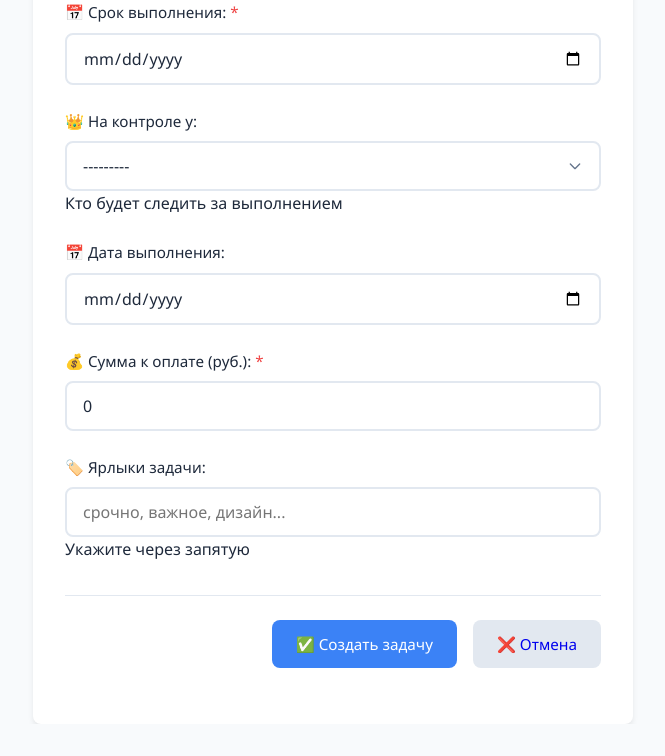
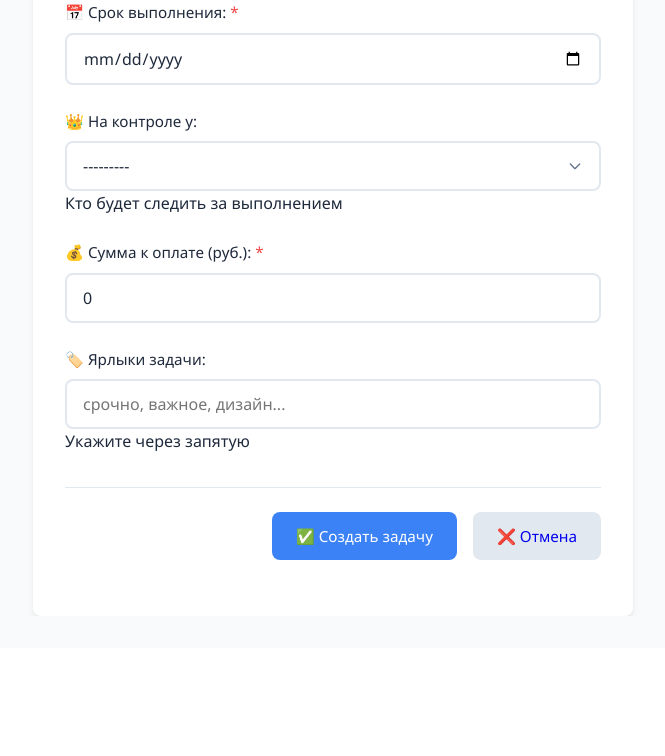
Before and after one commit to EscapingKotaro/CyndykTaskManager, a Django app: page /create-task/ in a window 1280 px wide. Shown: the part 545-1301 px from the top of the page, without its empty margins (307-972 px from the left). After the commit the page ends 1161 px from the top, so only its background shows below. Run offline with Django 5.2, Linux system fonts and the light colour scheme; a user stored in the database is signed in; data comes from the database, SQL or seed files in the repository; data that the repository does not hold is empty.

Commit message:
Update create_task.html

```diff
--- a/tasks/templates/tasks/create_task.html
+++ b/tasks/templates/tasks/create_task.html
@@ -149,16 +149,7 @@
                     <div class="help-text">Кто будет следить за выполнением</div>
                 </div>
 
-                <!-- Дата выполнения -->
-                <div class="form-group">
-                    <label for="id_due_date">📅 Дата выполнения:</label>
-                    <div class="date-input-wrapper">
-                        {{ form.due_date }}
-                    </div>
-                    {% if form.due_date.errors %}
-                    <div class="error-text">{{ form.due_date.errors }}</div>
-                    {% endif %}
-                </div>
+
 
                 <!-- Сумма к оплате -->
                 <div class="form-group">
```
